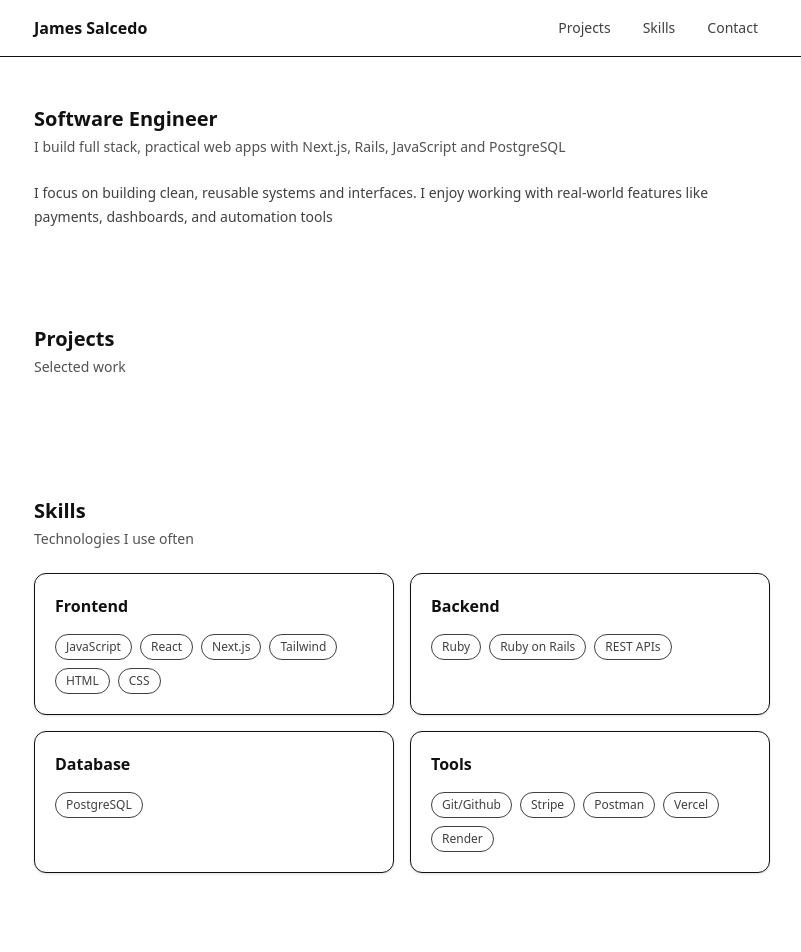
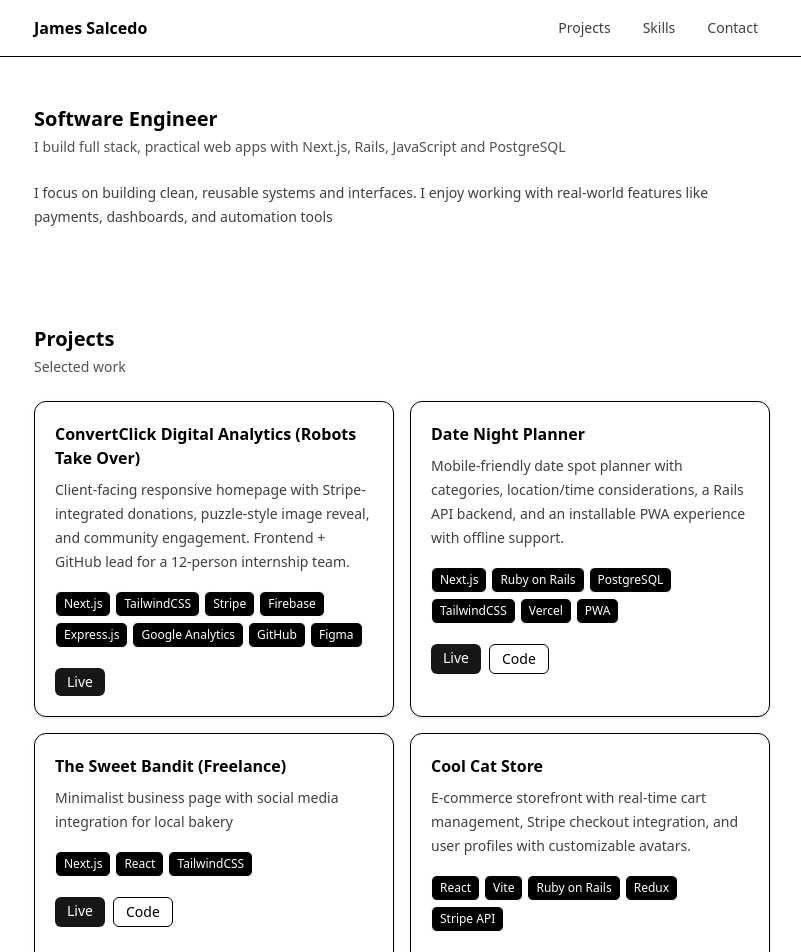
Before and after one commit to JamesSalcedo001/james_salcedo_portfolio, a Next.js app: page / in a window 1280 px wide. Shown: the top 952 px of the page, without its empty margins (238-1039 px from the left). Built offline with nearby package versions, Linux system fonts and the light colour scheme.

Commit message:
Add some detail

```diff
--- a/src/app/components/Badge.js
+++ b/src/app/components/Badge.js
@@ -1,6 +1,6 @@
 export default function Badge({ children }) {
     return (
-        <span className="inline-flex items-center rounded-full border px-2.5 py-1 text-xs text-neutral-700">
+        <span className="inline-flex mr-1 mb-1 items-center rounded-md border px-2 py-1 text-xs text-white bg-black">
             {children}
         </span>
     )
--- a/src/app/components/ProjectsGrid.js
+++ b/src/app/components/ProjectsGrid.js
@@ -10,7 +10,7 @@ function ProjectLinks({ links }) {
                     href={links.live}
                     target="_blank"
                     rel="noreferrer"
-                    className="rounded-md bg-neutral-900 px-3 py-1.5 text-sm text-white hover:bg-neutral-800"
+                    className="rounded-md bg-neutral-900 px-3 py-1 text-sm text-white hover:bg-neutral-800"
                 >
                     Live
                 </a>
@@ -21,7 +21,7 @@ function ProjectLinks({ links }) {
                     href={links.github}
                     target="_blank"
                     rel="noreferrer"
-                    className="rounded-md border px-3 py-1.5 text-sm hover:bg-neutral-50"
+                    className="rounded-md border px-3 py-1 text-sm hover:bg-neutral-50"
                 >
                     Code
                 </a>
--- a/src/app/data/projects.js
+++ b/src/app/data/projects.js
@@ -1 +1,86 @@
-export const projects = [];
+export const projects = [
+    {
+        slug: "convertclick-robots-take-over",
+        title: "ConvertClick Digital Analytics (Robots Take Over)",
+        description:
+            "Client-facing responsive homepage with Stripe-integrated donations, puzzle-style image reveal, and community engagement. Frontend + GitHub lead for a 12-person internship team.",
+        tags: [
+            "Next.js",
+            "TailwindCSS",
+            "Stripe",
+            "Firebase",
+            "Express.js",
+            "Google Analytics",
+            "GitHub",
+            "Figma",
+        ],
+        links: {
+            live: "https://rto-final.vercel.app/",
+        },
+    },
+    {
+        slug: "date-night-planner",
+        title: "Date Night Planner",
+        description:
+            "Mobile-friendly date spot planner with categories, location/time considerations, a Rails API backend, and an installable PWA experience with offline support.",
+        tags: ["Next.js", "Ruby on Rails", "PostgreSQL", "TailwindCSS", "Vercel", "PWA"],
+        links: {
+            live: "https://date-night-planning-frontend.vercel.app/",
+            github: "https://github.com/JamesSalcedo001/date-night-planning-frontend/tree/main",
+        },
+    },
+    {
+        slug: "sweet-bandit",
+        title: "The Sweet Bandit (Freelance)",
+        description:
+            "Minimalist business page with social media integration for local bakery",
+        tags: ["Next.js", "React", "TailwindCSS"],
+        links: {
+            live: "https://sweet-bandit-official.vercel.app/",
+            github: "https://github.com/JamesSalcedo001/sweet_bandit_official/tree/main",
+        },
+    },
+    {
+        slug: "cool-cat-store",
+        title: "Cool Cat Store",
+        description:
+            "E-commerce storefront with real-time cart management, Stripe checkout integration, and user profiles with customizable avatars.",
+        tags: ["React", "Vite", "Ruby on Rails", "Redux", "Stripe API"],
+        links: {
+            live: "https://cool-cat-store.onrender.com/",
+            github: "https://github.com/JamesSalcedo001",
+        },
+    },
+    {
+        slug: "space-base",
+        title: "Space Base",
+        description:
+            "Space-themed social media app with CRUD posts/comments, authentication, and an engaging UI for social interaction.",
+        tags: ["React", "Ruby on Rails", "useContext", "Active Record"],
+        links: {
+            live: "https://social-app-jpxa.onrender.com/",
+            github: "https://github.com/JamesSalcedo001/social_app",
+        },
+    },
+    {
+        slug: "cat-shelter",
+        title: "Cat Shelter",
+        description:
+            "Pet adoption platform with shelter-to-pets relationships, admin-friendly management flows, and a clean visitor experience.",
+        tags: ["React", "Sinatra", "Ruby", "Active Record"],
+        links: {
+            github: "https://github.com/JamesSalcedo001",
+        },
+    },
+    {
+        slug: "freelance-light-n-girlz-bodega",
+        title: "Light N Girlz Bodega (Freelance)",
+        description:
+            "Portfolio site showcasing consignment offerings with custom themes and clean, mobile-friendly UI.",
+        tags: ["Next.js", "TailwindCSS", "Vercel"],
+        links: {
+            live: "https://lightn-girlz.vercel.app/",
+            github: "https://github.com/JamesSalcedo001/links_app/tree/main",
+        },
+    }
+];
--- a/src/app/globals.css
+++ b/src/app/globals.css
@@ -2,8 +2,8 @@
 
 
 :root {
-    --bg: 255 255 255;
-    --text: 17 17 17;
+    --bg: rgb(255, 255, 255);
+    --text: rgb(0, 0, 0);
 }
 
 html, body {
@@ -12,6 +12,6 @@ html, body {
 
 
 body {
-    color: rgb(var(--text));
-    background: rgb(var(--bg));
+    color: var(--text);
+    background: var(--bg);
 }
--- a/src/app/page.js
+++ b/src/app/page.js
@@ -35,6 +35,7 @@ export default function Home() {
           title="Skills"
           subtitle="Technologies I use often"
         >
+          <p className="mb-4 text-sm text-neutral-700">I prioritize clean fundamentals and practical tools that ship real products</p>
           <SkillsGrid />
         </Section>
 
```
